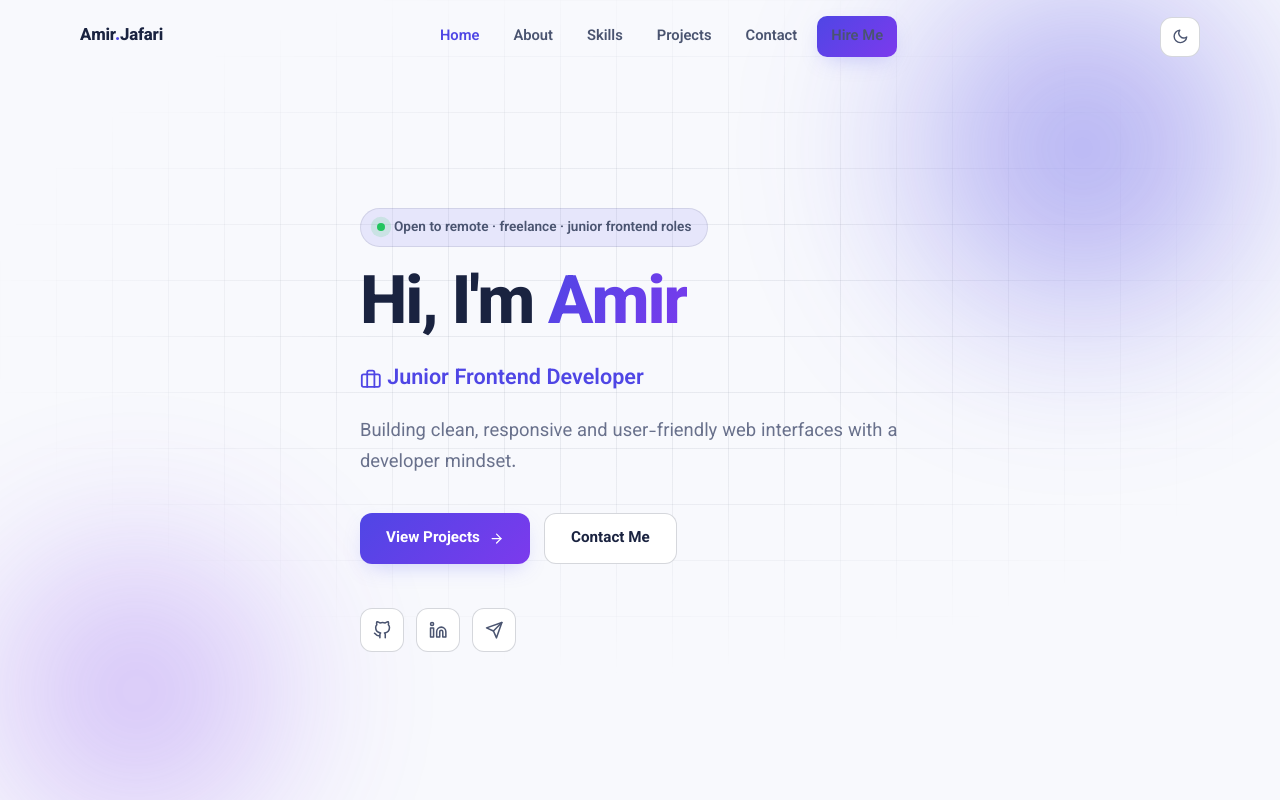
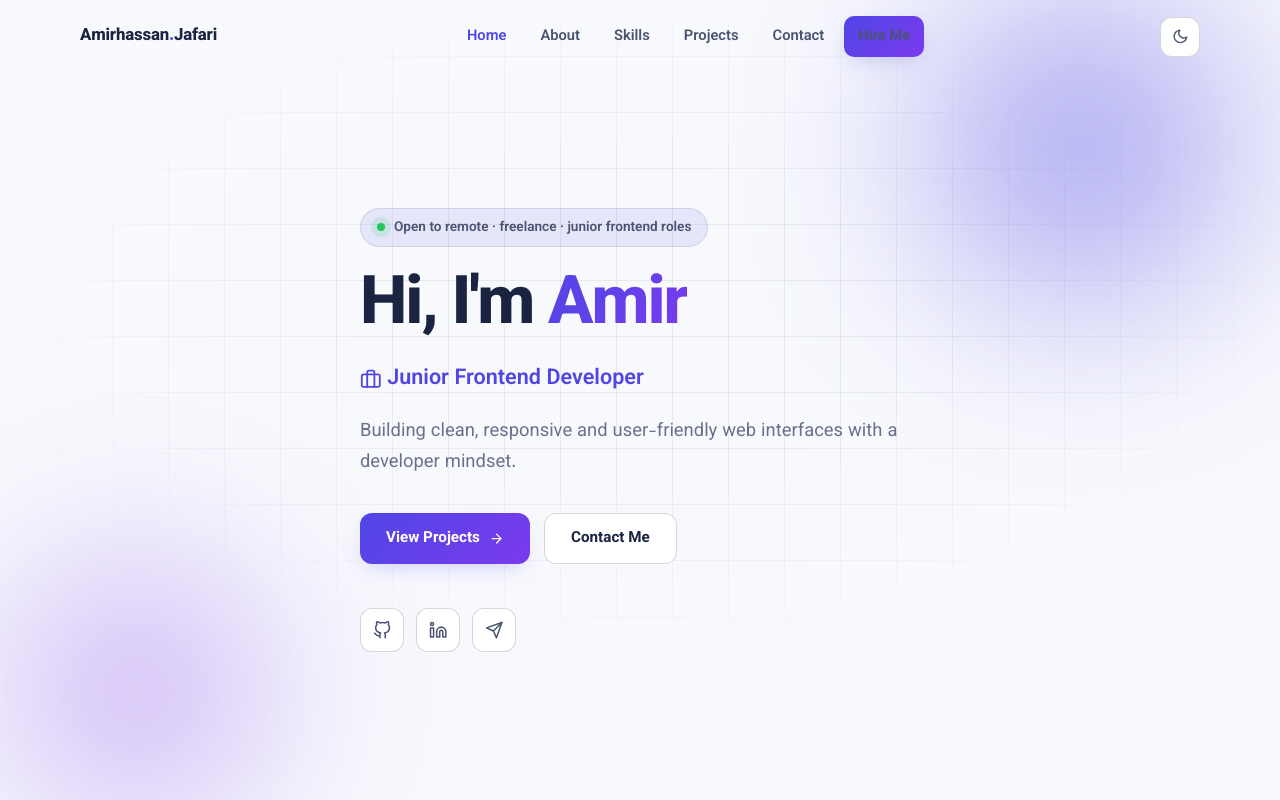
Before and after one commit to amirapril/amirhj05-portfolio, a Next.js app: page / in a window 1280 px wide. Shown: the top 800 px of the page. Built offline with nearby package versions, Linux system fonts and the light colour scheme.

Commit message:
change email and firstname

```diff
--- a/src/data/profile.js
+++ b/src/data/profile.js
@@ -1,12 +1,12 @@
 export const profile = {
   name: "Amir",
-  firstName: "Amir",
+  firstName: "Amirhassan",
   lastName: "Jafari",
   role: "Junior Frontend Developer",
   tagline:
     "Building clean, responsive and user-friendly web interfaces with a developer mindset.",
   location: "Tehran, Iran · Available worldwide",
-  email: "amirhosseinj969@gmail.com",
+  email: "aa4546964@gmail.com",
   bio: [
     "I'm a Junior Frontend Developer who loves turning designs into fast, accessible and responsive web experiences. I care about clean code, semantic HTML and the small details that make an interface feel polished and easy to use.",
     "I'm currently focusing on React projects — building real, practical applications and improving my component-thinking along the way. I'm actively looking for remote and freelance opportunities where I can grow, contribute and ship meaningful products.",
```
